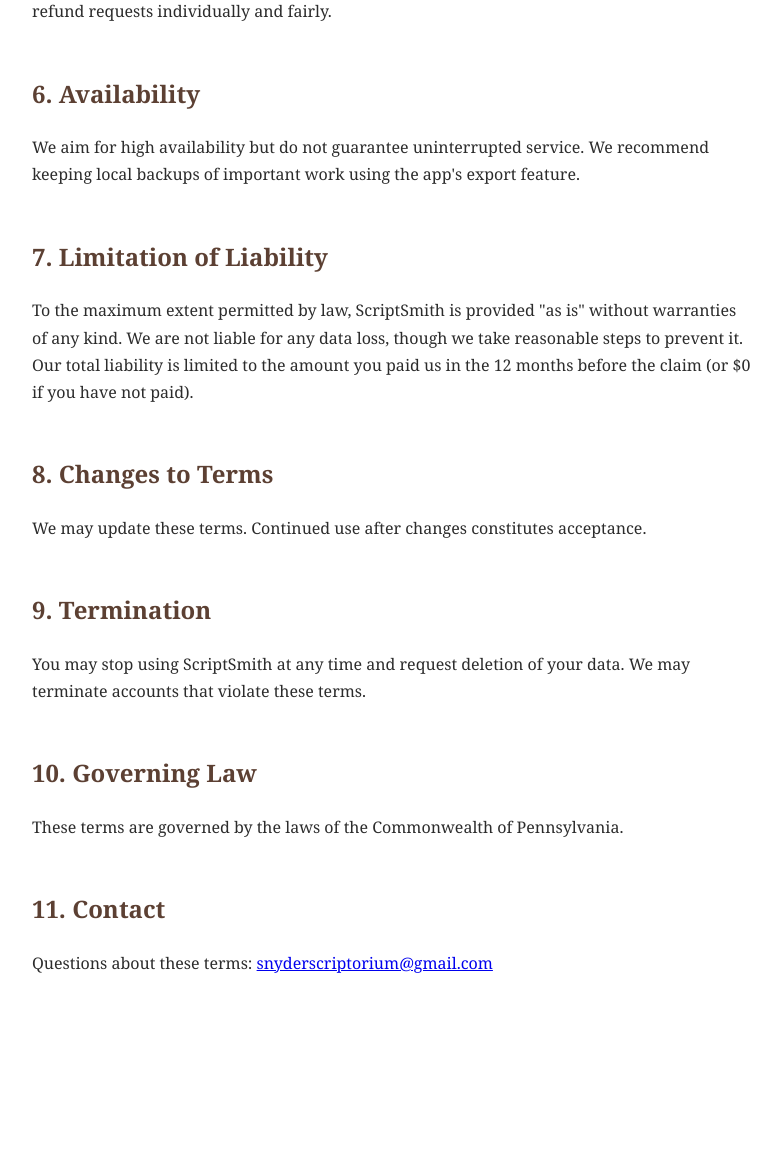
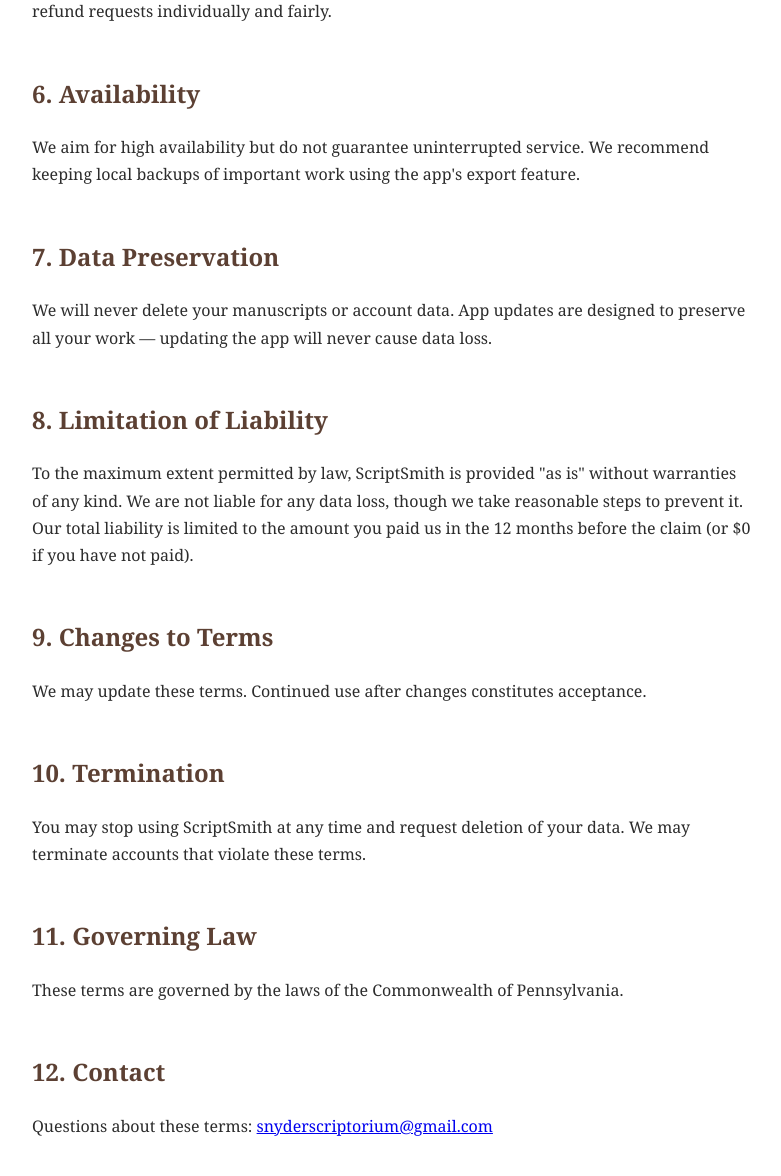
Before and after one commit to SnyderScriptorium/SnyderScriptorium, a Flask app: page /scriptsmith-terms in a window 1280 px wide. Shown: the part 1059-2235 px from the top of the page, without its empty margins (248-1029 px from the left). Before the commit the page ends 2032 px from the top, so only its background shows below. Run offline with Flask 3, Linux system fonts and the light colour scheme.

Commit message:
Add explicit data preservation commitments to ScriptSmith legal docs

```diff
--- a/templates/scriptsmith_privacy.html
+++ b/templates/scriptsmith_privacy.html
@@ -38,6 +38,9 @@ h1{color:#5C4033}h2{color:#5C4033;margin-top:2em}
 <li><strong>Export:</strong> You can export your manuscripts from within the app at any time.</li>
 </ul>
 
+<h2>We Never Delete Your Data</h2>
+<p>We will never delete your manuscripts, account, or data except at your direct request. App updates will never cause data loss — your work is preserved across every update.</p>
+
 <h2>Data Security</h2>
 <p>We use industry-standard encryption in transit (HTTPS/TLS) and at rest. Your password is never stored in plain text.</p>
 
--- a/templates/scriptsmith_terms.html
+++ b/templates/scriptsmith_terms.html
@@ -37,19 +37,22 @@ h1{color:#5C4033}h2{color:#5C4033;margin-top:2em}
 <h2>6. Availability</h2>
 <p>We aim for high availability but do not guarantee uninterrupted service. We recommend keeping local backups of important work using the app's export feature.</p>
 
-<h2>7. Limitation of Liability</h2>
+<h2>7. Data Preservation</h2>
+<p>We will never delete your manuscripts or account data. App updates are designed to preserve all your work — updating the app will never cause data loss.</p>
+
+<h2>8. Limitation of Liability</h2>
 <p>To the maximum extent permitted by law, ScriptSmith is provided "as is" without warranties of any kind. We are not liable for any data loss, though we take reasonable steps to prevent it. Our total liability is limited to the amount you paid us in the 12 months before the claim (or $0 if you have not paid).</p>
 
-<h2>8. Changes to Terms</h2>
+<h2>9. Changes to Terms</h2>
 <p>We may update these terms. Continued use after changes constitutes acceptance.</p>
 
-<h2>9. Termination</h2>
+<h2>10. Termination</h2>
 <p>You may stop using ScriptSmith at any time and request deletion of your data. We may terminate accounts that violate these terms.</p>
 
-<h2>10. Governing Law</h2>
+<h2>11. Governing Law</h2>
 <p>These terms are governed by the laws of the Commonwealth of Pennsylvania.</p>
 
-<h2>11. Contact</h2>
+<h2>12. Contact</h2>
 <p>Questions about these terms: <a href="mailto:snyderscriptorium@gmail.com">snyderscriptorium@gmail.com</a></p>
 </body>
 </html>
```
